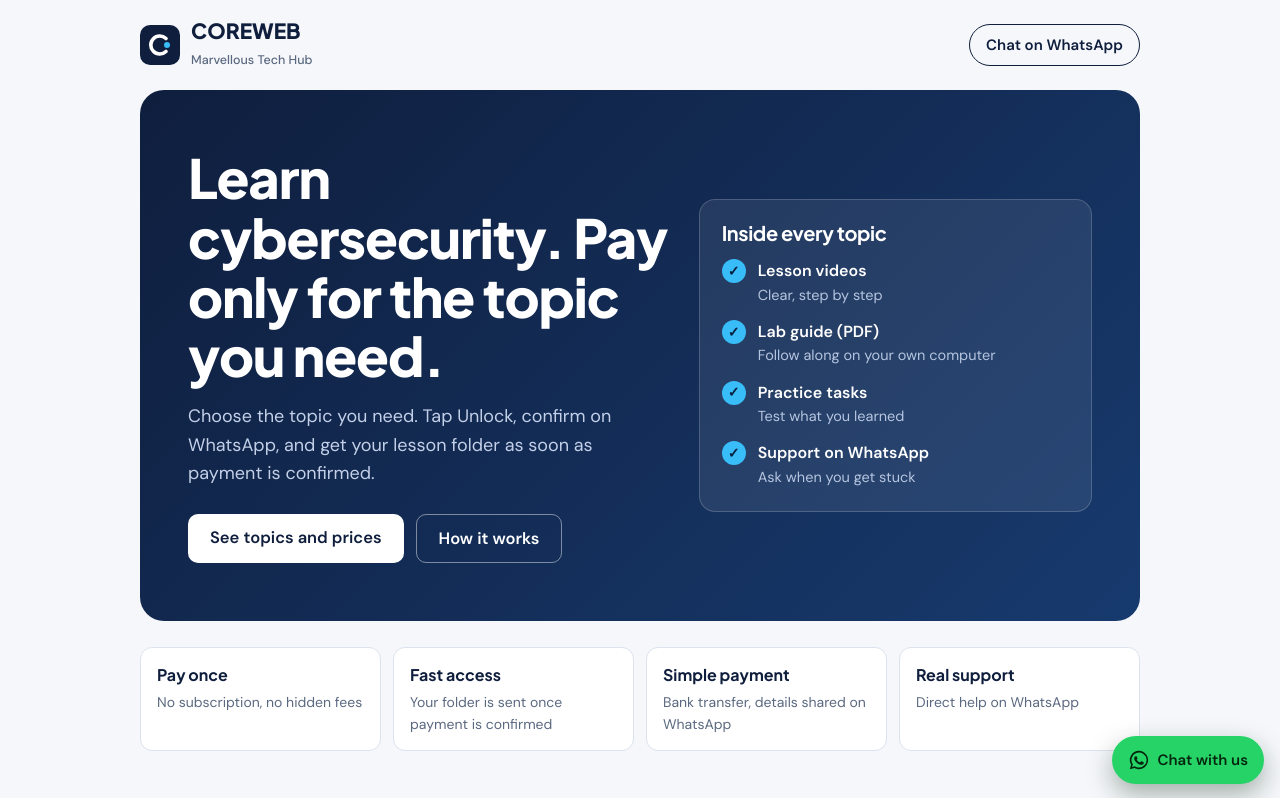
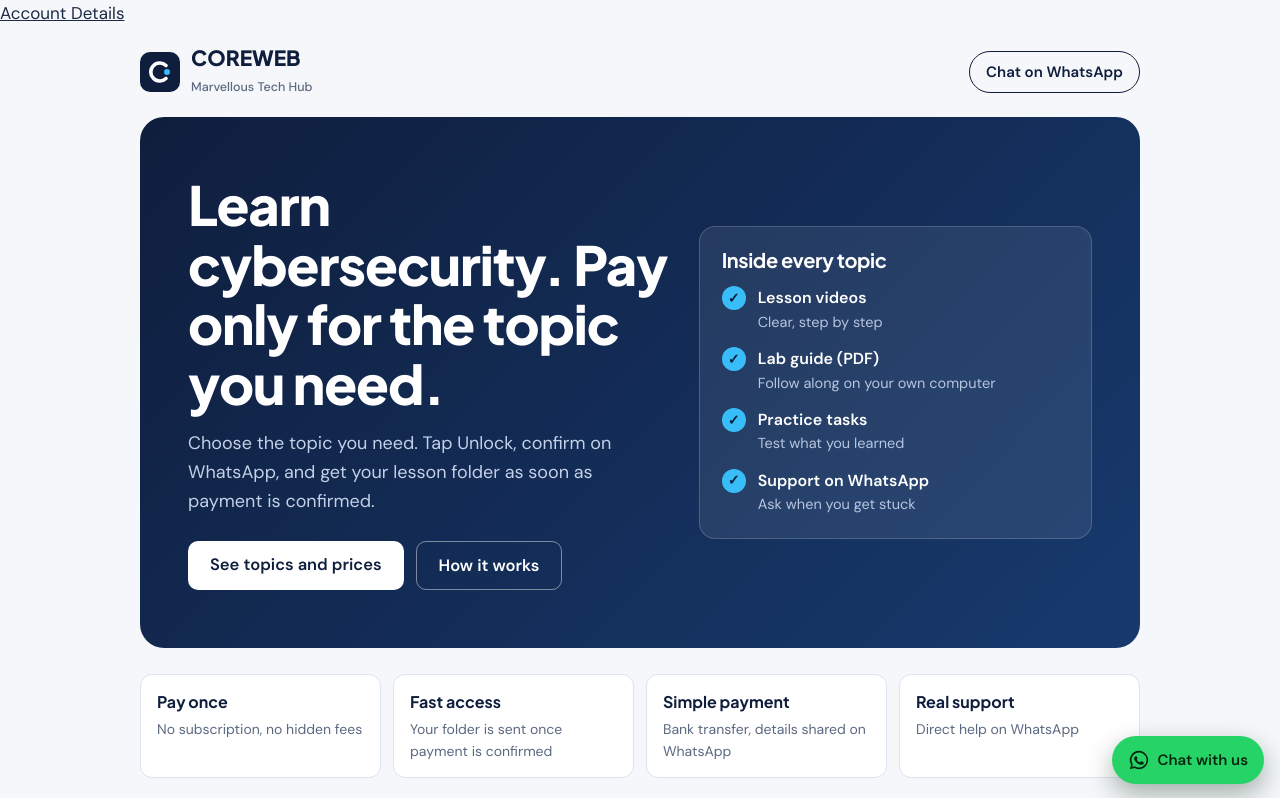
Before and after one commit to marvellousfx123-ui/NetAudit, a plain HTML site: page index.html in a window 1280 px wide. Shown: the top 798 px of the page. Drawn offline with Linux system fonts and the light colour scheme.

```diff
--- a/index.html
+++ b/index.html
@@ -126,6 +126,7 @@
 </style>
 </head>
 <body>
+  <a href="account.html">Account Details</a>
 
 <div class="wrap">
   <div class="top">
```
